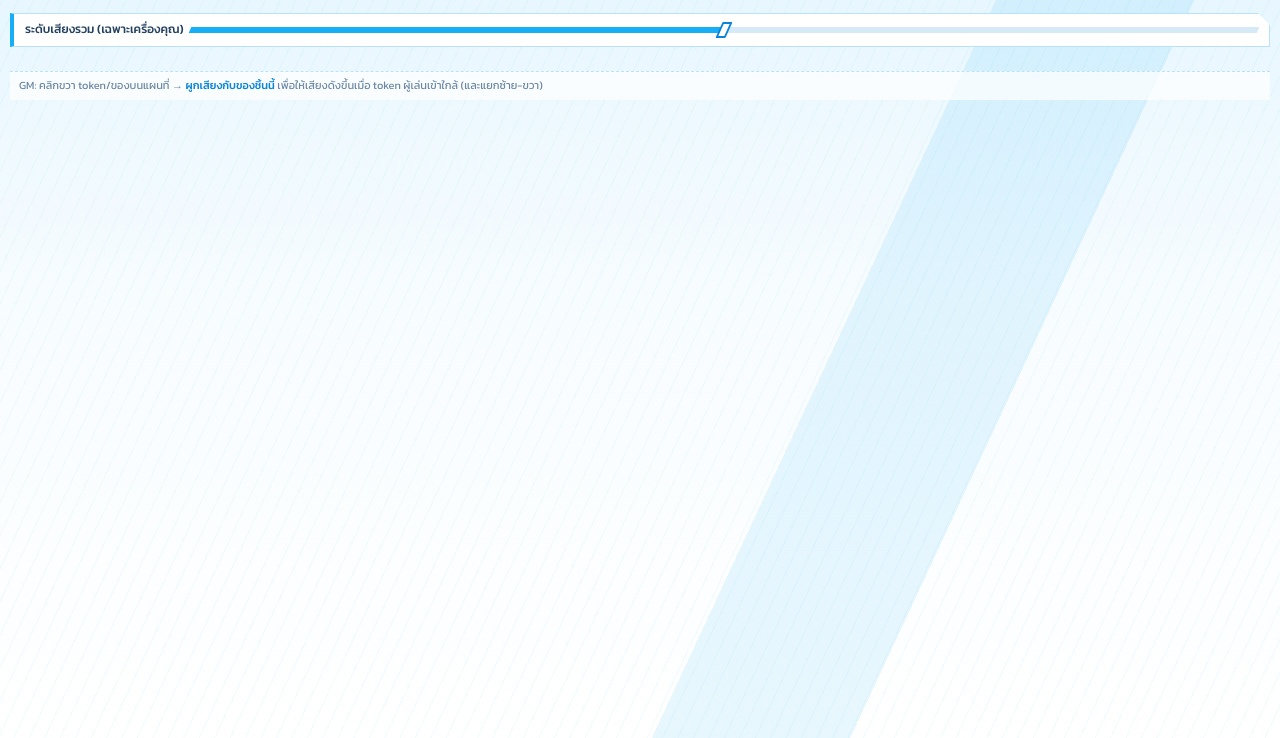
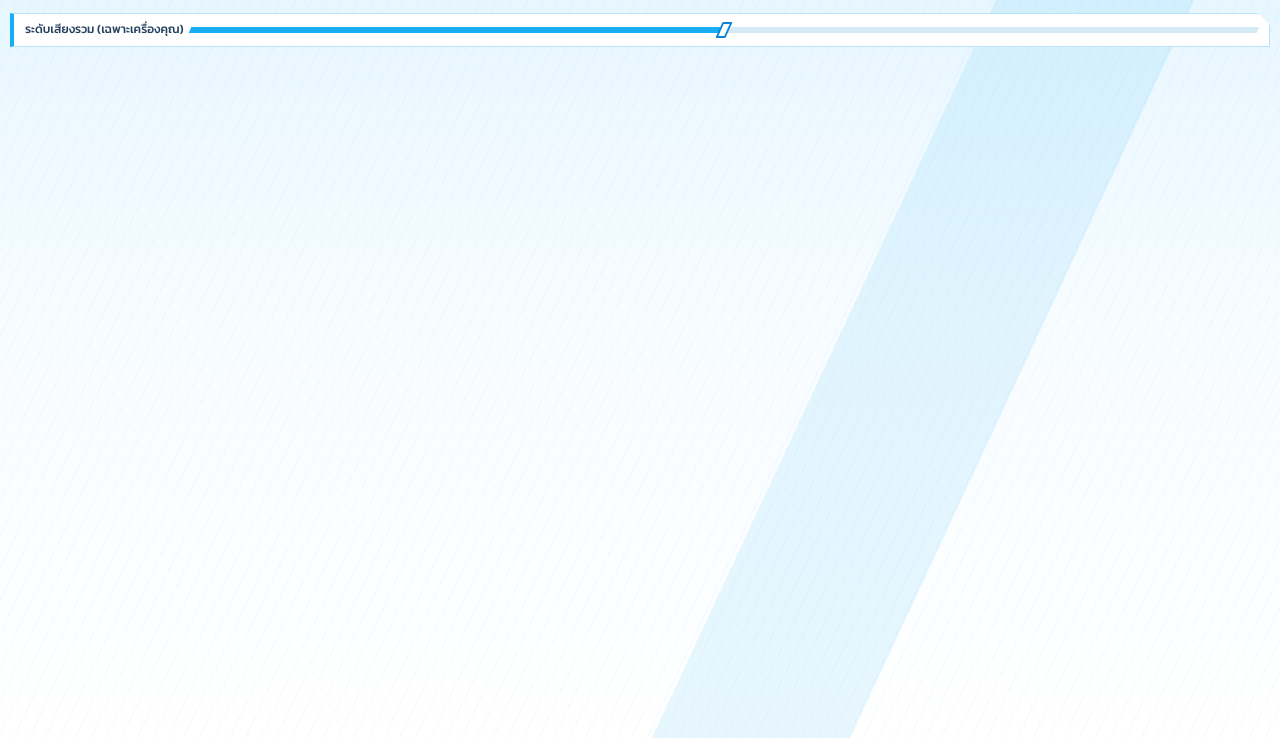
Before and after one commit to aomimndee-hub/Obr-Soundboard, a browser extension: page index.html in a window 1280 px wide. Shown: the part 62-800 px from the top of the page. Drawn offline with Linux system fonts and the light colour scheme.

Commit message:
Update hint div to be hidden for GM only

```diff
--- a/index.html
+++ b/index.html
@@ -23,7 +23,7 @@
 
   <section id="list"></section>
   <div class="row gmOnly hidden"><button id="stopAll" class="danger">หยุดทั้งหมด</button></div>
-  <div class="hint foot">GM: คลิกขวา token/ของบนแผนที่ → <b>ผูกเสียงกับของชิ้นนี้</b> เพื่อให้เสียงดังขึ้นเมื่อ token ผู้เล่นเข้าใกล้ (และแยกซ้าย-ขวา)</div>
+  <div class="hint foot gmOnly hidden">GM: คลิกขวา token/ของบนแผนที่ → <b>ผูกเสียงกับของชิ้นนี้</b> เพื่อให้เสียงดังขึ้นเมื่อ token ผู้เล่นเข้าใกล้ (และแยกซ้าย-ขวา)</div>
 </div>
 <script src="theme.js"></script>
 <script src="dist/ui.js"></script></body></html>
```
